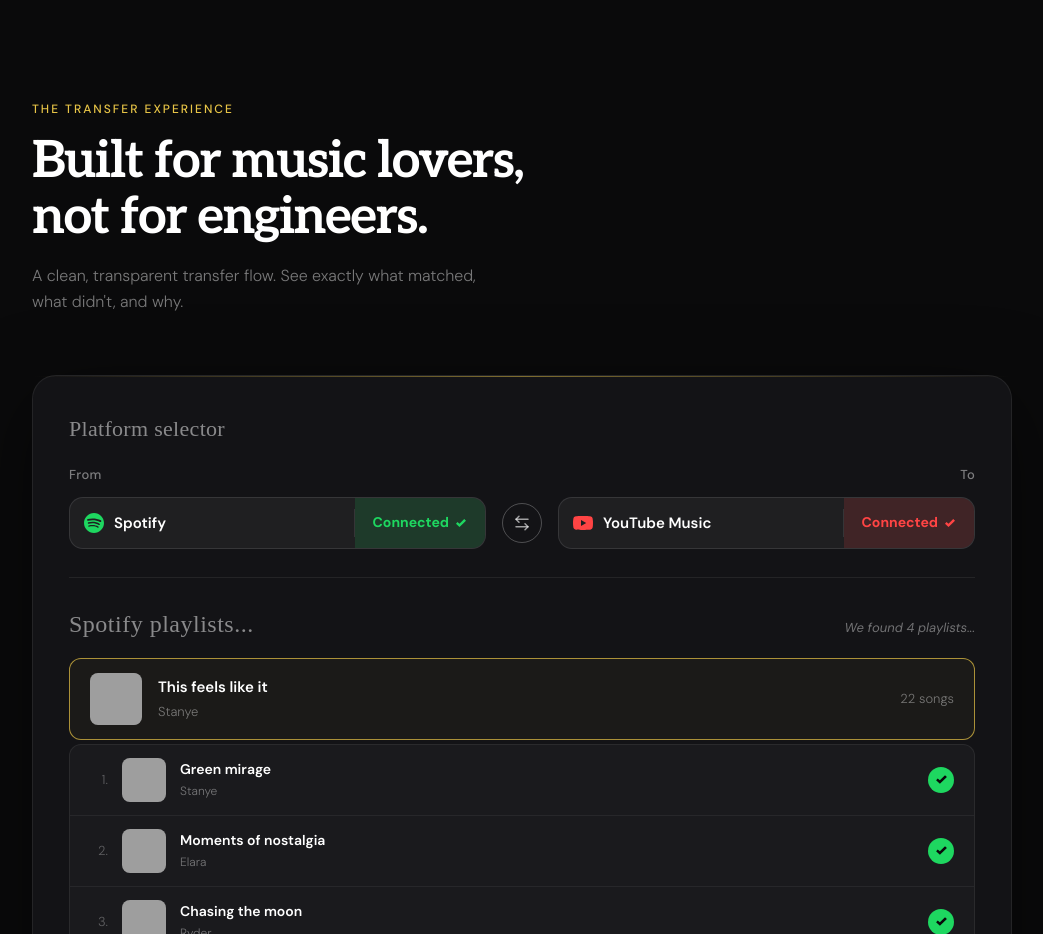
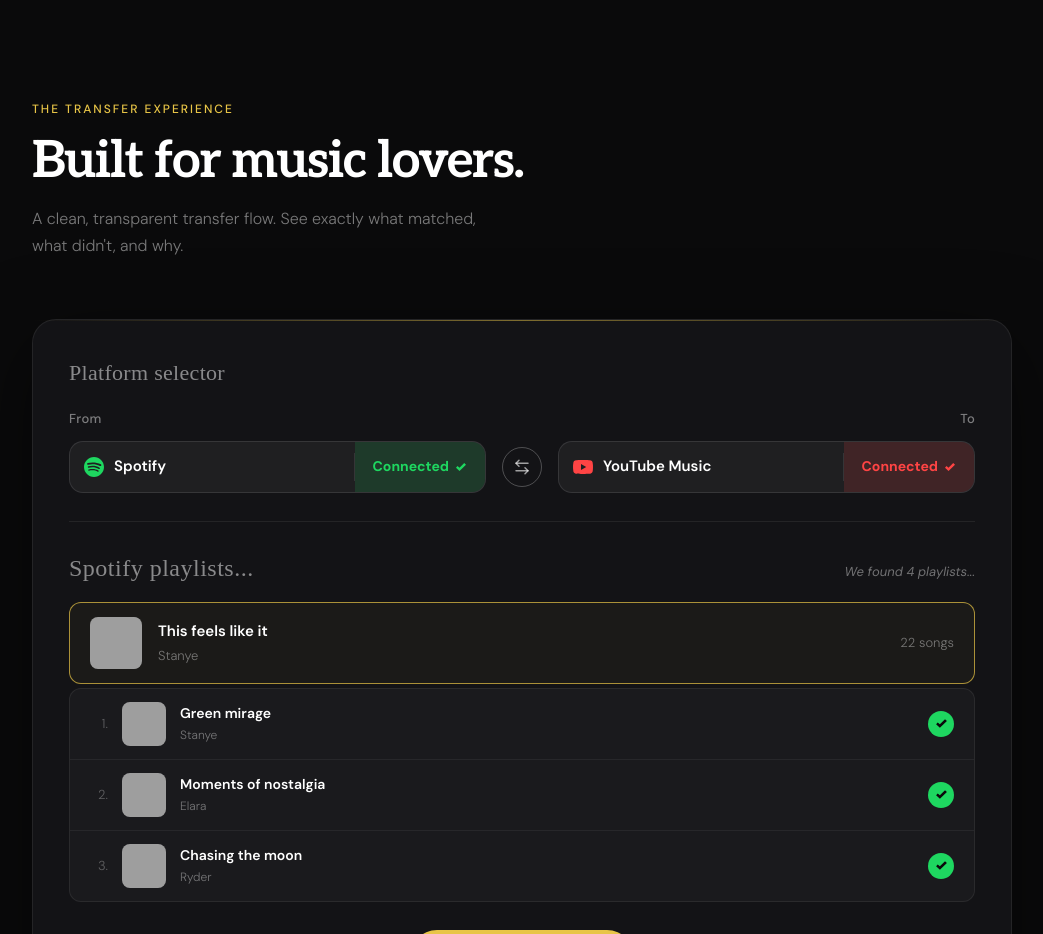
Before and after one commit to Bioluwatifee/syncly, a Next.js app: page / in a window 1280 px wide. Shown: the part 820-1754 px from the top of the page, without its empty margins (118-1161 px from the left). Built offline with nearby package versions, Linux system fonts and the light colour scheme; grey boxes are pictures that could not be loaded; a web font is replaced by a local one.

Commit message:
Update DemoSection.tsx

```diff
--- a/components/sections/DemoSection.tsx
+++ b/components/sections/DemoSection.tsx
@@ -193,7 +193,7 @@
         marginBottom: 16,
         color: "#fff",
       }}>
-        Built for music lovers,<br />not for engineers.
+        Built for music lovers.
       </h2>
 
       <p className="demo-subtitle" style={{
```
